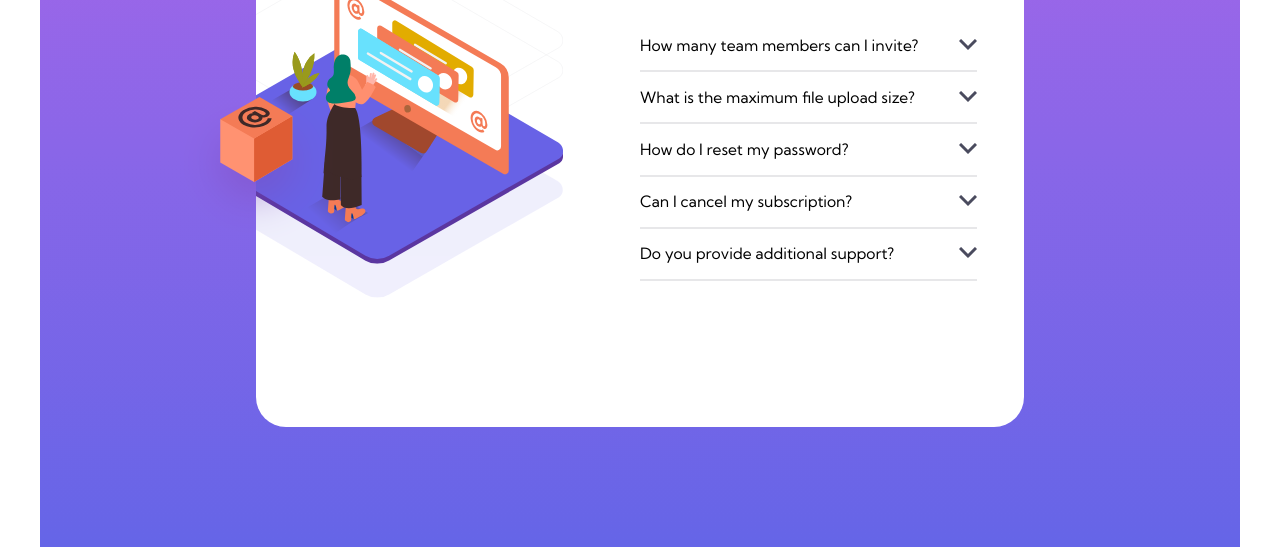
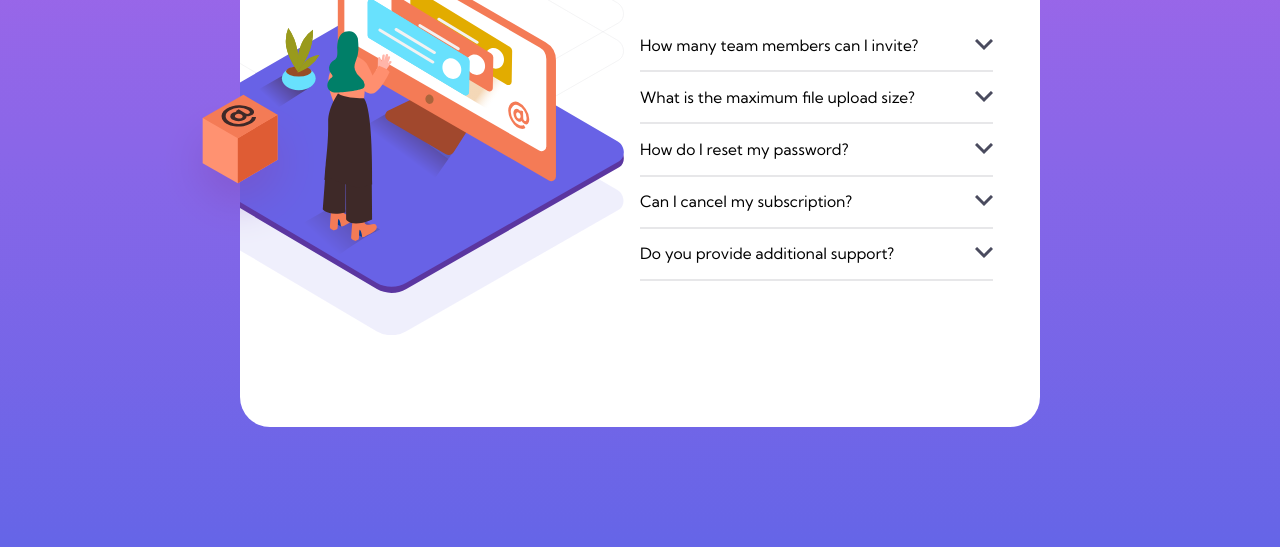
Before and after one commit to TaguaraDigital/fm-faq-accordion, a website: page docs/index.html in a window 1280 px wide. Shown: the part 253-800 px from the top of the page. Drawn offline with Linux system fonts and the light colour scheme.

Commit message:
body width

```diff
--- a/src/scss/base/_base.scss
+++ b/src/scss/base/_base.scss
@@ -8,7 +8,7 @@
 
 body{
    width: 100%;
-   max-width: 1200px;
+   // max-width: 1200px;
    margin: 0 auto;
    font-family: var(--ff-body);
    font-size: 12px;
--- a/src/scss/blocks/_images.scss
+++ b/src/scss/blocks/_images.scss
@@ -20,16 +20,12 @@
 
     @include table {
         width: 120%;
-        max-width: 35em;
+        max-width: 40em;
 
         left: 0;
         top: 50%;
         transform: translate(-20%, -60%);
    }
-
-   @include laptop {
-        width: 100%;
-    }
 }
 
 .faq__img {
--- a/src/scss/blocks/_main.scss
+++ b/src/scss/blocks/_main.scss
@@ -13,7 +13,7 @@
     }
 
     @include desktop {
-        padding: 10em 18em;
+        padding: 10em 20em;
     }
 
 
```
Also changed, not shown: docs/css/styles.css, src/css/styles.css.
